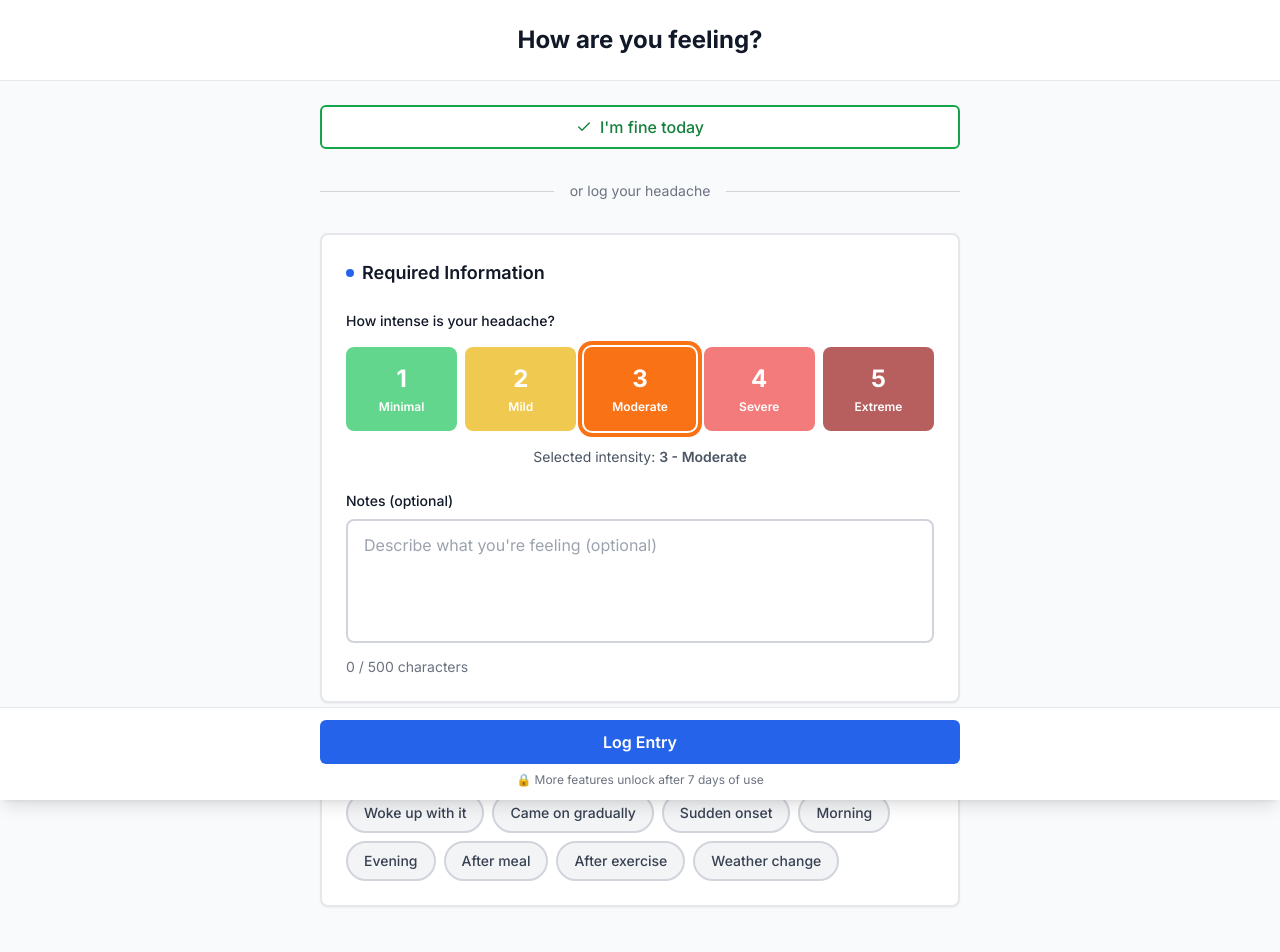
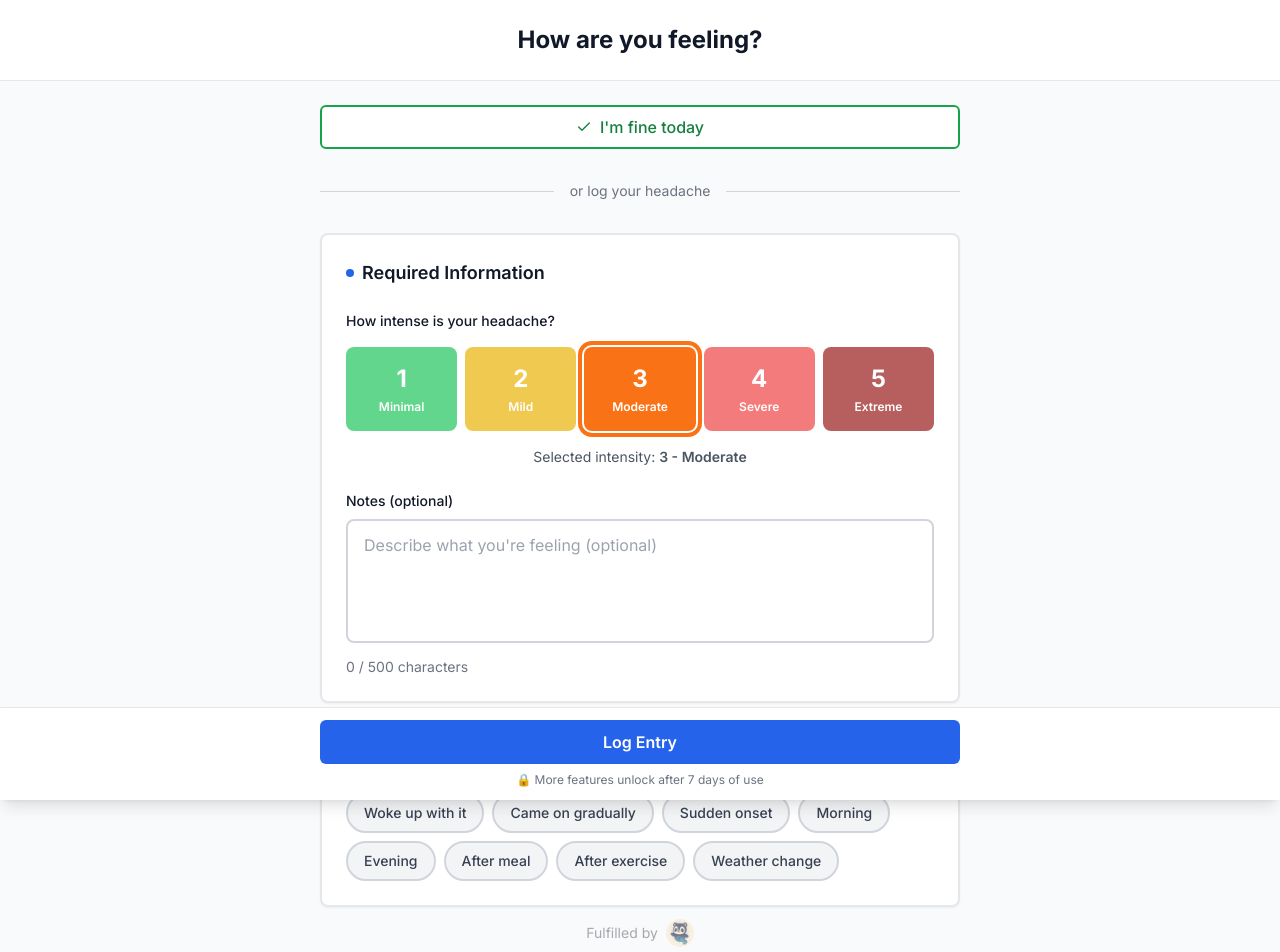
Before and after one commit to kanaerulabs/headache-awareness-trainer, a Next.js app: page /log in a window 1280 px wide. Shown: the top 952 px of the page. Built offline with nearby package versions, Linux system fonts and the light colour scheme; no server answers.

Commit message:
fix: show footer on log page above submit bar
- Added forceShow prop to KanaeruFooter for manual placement
- Log page now includes footer inside scrollable content area
- Layout's footer hides on /log to avoid duplicate

Co-Authored-By: Claude Opus 4.5 <noreply@anthropic.com>

```diff
--- a/src/app/log/page.tsx
+++ b/src/app/log/page.tsx
@@ -14,6 +14,7 @@ import { Button } from "@/components/ui/button";
 import { cn } from "@/lib/utils";
 import { AlertCircle, Loader2 } from "lucide-react";
 import { useTranslations } from "next-intl";
+import { KanaeruFooter } from "@/components/molecules/KanaeruFooter";
 
 /**
  * Quick Logging Page - Frictionless headache entry with progressive feature unlocking
@@ -232,6 +233,9 @@ export default function QuickLoggingPage() {
             </div>
           )}
         </form>
+
+        {/* Kanaeru branding footer - inside scrollable content, above fixed submit bar */}
+        <KanaeruFooter forceShow />
       </main>
 
       {/* Fixed Bottom Submit Bar - positioned above bottom nav on mobile */}
--- a/src/components/molecules/KanaeruFooter.tsx
+++ b/src/components/molecules/KanaeruFooter.tsx
@@ -5,17 +5,17 @@ import { usePathname } from "next/navigation";
 import { useTranslations } from "next-intl";
 
 /**
- * KanaeruFooter - Branding footer shown on most pages
+ * KanaeruFooter - Branding footer shown on all pages
  *
  * Displays "Fulfilled by" text with KanaeruAI logo as clickable link
- * Hidden on pages with fixed bottom elements (like /log with its submit bar)
+ * On /log page, the layout's footer is hidden and the page adds its own
  */
-export function KanaeruFooter() {
+export function KanaeruFooter({ forceShow = false }: { forceShow?: boolean }) {
   const t = useTranslations("settings");
   const pathname = usePathname();
 
-  // Hide footer on pages with fixed bottom elements that would overlap
-  if (pathname === "/log") {
+  // Hide in layout on /log page (log page adds its own footer inside scrollable content)
+  if (!forceShow && pathname === "/log") {
     return null;
   }
 
```
